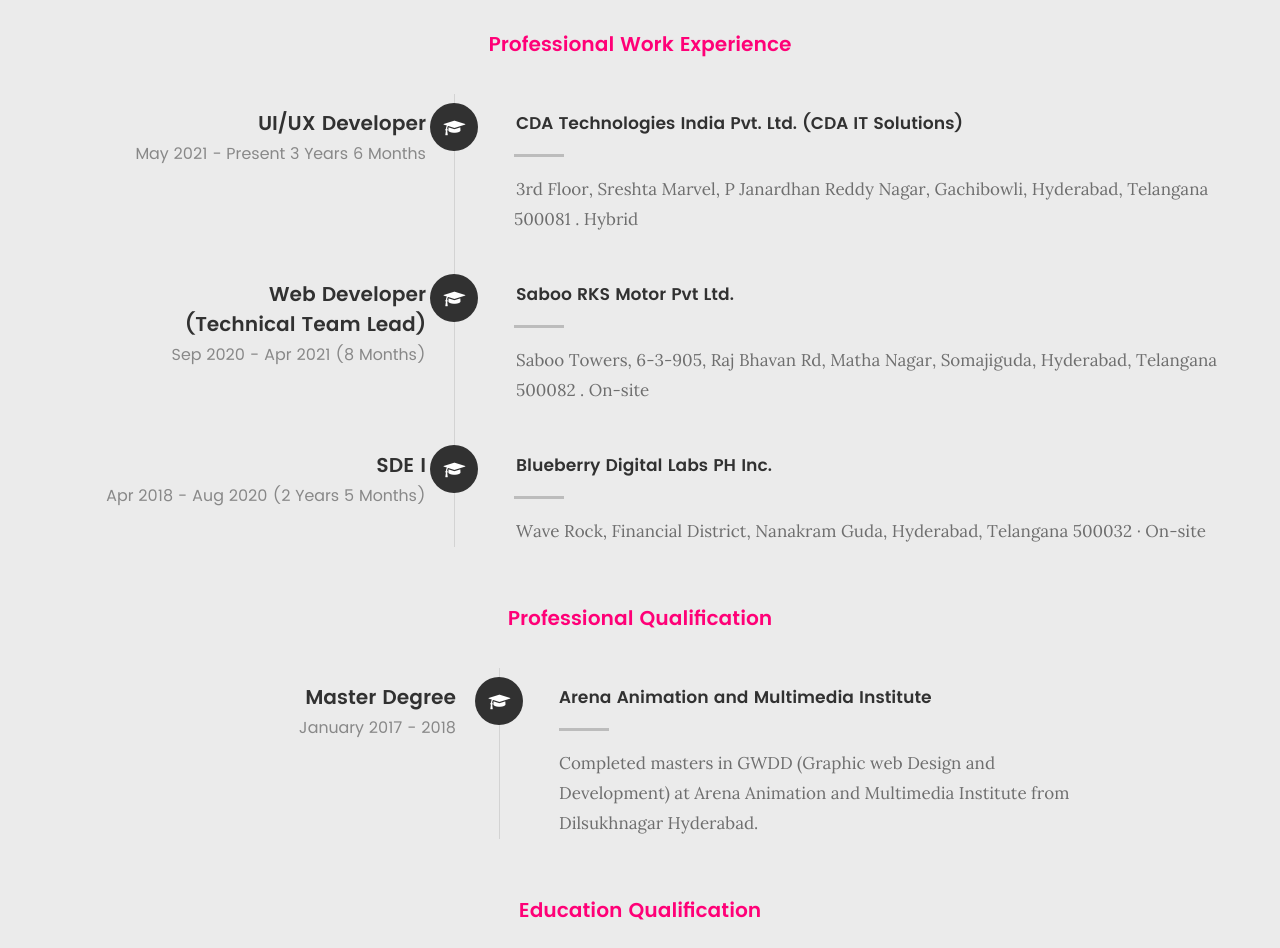
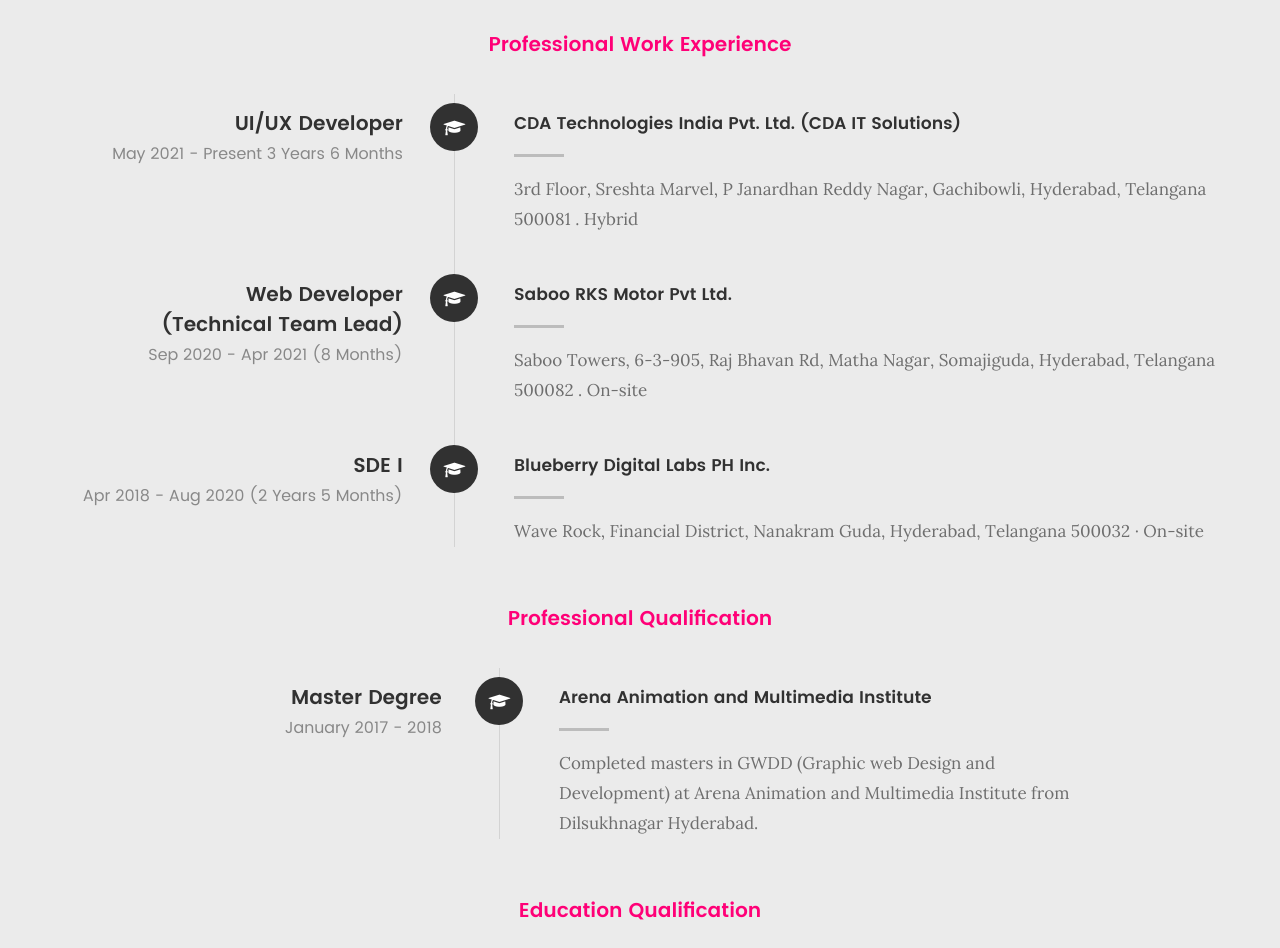
Before and after one commit to karnatisudharshanreddy/karnatisudharshanreddy.github.io, a plain HTML site: page index.html in a window 1280 px wide. Shown: the part 2689-3637 px from the top of the page. Drawn offline with Linux system fonts and the light colour scheme; files whose address does not match are found by name.

Commit message:
alainmentadded

```diff
--- a/css/mainone.css
+++ b/css/mainone.css
@@ -1674,9 +1674,9 @@ header .logo a {
 
 #resume .timeline-header {
 	float: left;
-	width: 40%;
-	padding-right: 90px;
-	text-align: right;
+    width: 37%;
+    padding-right: 76px;
+    text-align: right;
 }
 #resume .timeline-header h3 {
 	margin-bottom: 0;
```
